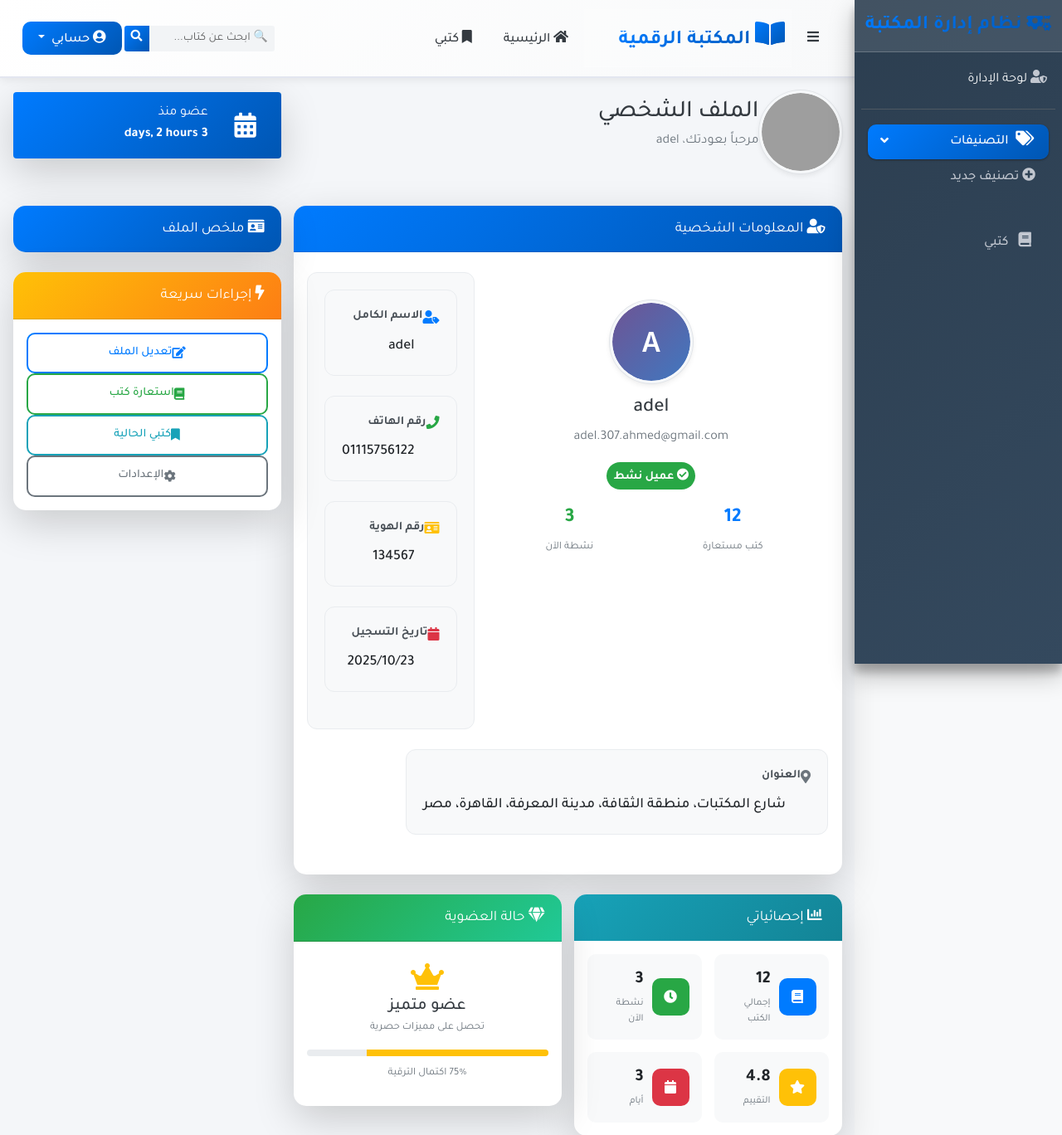
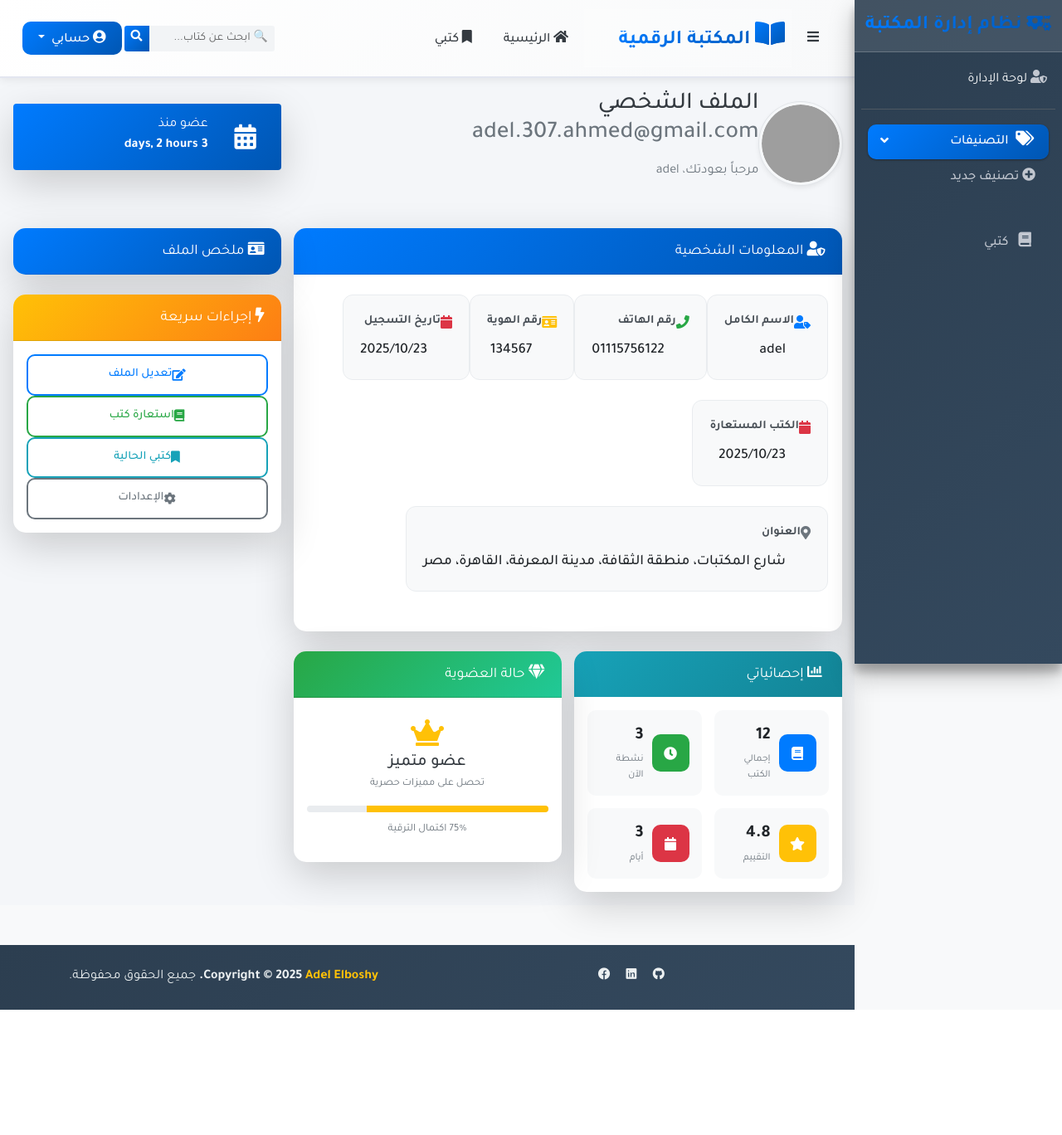
Before and after one commit to adel307/libraries_management_system, a Django app: a page that uses clint/templates/customer_profile.html in a window 1280 px wide. Shown: the top 1368 px of the page at 83% size. After the commit the page ends 1217 px from the top, so only its background shows below. Run offline with Django 4.2, Linux system fonts and the light colour scheme; data comes from the database, SQL or seed files in the repository; both versions use the stored data as it was after the commit; some libraries are stand-ins or nearby versions; grey boxes are pictures that could not be loaded.

Commit message:
new updates

```diff
--- a/clint/models.py
+++ b/clint/models.py
@@ -1,4 +1,5 @@
 from django.db import models
+from my_books.models import *
 
 # Create your models here.
 
@@ -10,6 +11,7 @@ class Customer(models.Model):
     phone = models.CharField(max_length=15, verbose_name="رقم الهاتف")
     address = models.TextField(verbose_name="العنوان")
     national_id = models.CharField(max_length=20, unique=True, verbose_name="رقم الهوية الوطنية")
+    my_books = models.ManyToManyField(Book,blank=True)
 
     # معلومات إضافية
     date_of_birth = models.DateField(blank=True, null=True, verbose_name="تاريخ الميلاد")
@@ -18,6 +20,7 @@ class Customer(models.Model):
     # التواريخ
     created_at = models.DateTimeField(auto_now_add=True, verbose_name="تاريخ التسجيل")
     updated_at = models.DateTimeField(auto_now=True, verbose_name="تاريخ التحديث")
+
 
     class Meta:
         verbose_name = "عميل"
--- a/clint/templates/customer_profile.html
+++ b/clint/templates/customer_profile.html
@@ -33,8 +33,10 @@
                             <div>
                                 <h1 class="m-0 text-dark">
                                     الملف الشخصي
+                                    <p class="text-muted mb-3">{{ customer.email }}</p>
                                 </h1>
                                 <p class="text-muted mt-1">مرحباً بعودتك، {{ customer.name }}</p>
+
                             </div>
                         </div>
                     </div>
@@ -67,19 +69,10 @@
                             <div class="card-body p-4">
                                 <div class="row">
 
-                                    <div class="card-body p-4 text-center ">
-                                        <div class="profile-summary">
-                                            <div class="avatar-container mb-3">
-                                                <div class="github-style-avatar">
-                                                    <div class="avatar-placeholder">
-                                                        <span class="avatar-initials">
-                                                            {{ customer.name|first|default:"U" }}
-                                                        </span>
-                                                    </div>
-                                                </div>
-                                            </div>
-                                            <h4 class="text-dark mb-2">{{ customer.name }}</h4>
-                                            <p class="text-muted mb-3">{{ customer.email }}</p>
+                                    <!-- <div class="profile-summary">
+
+
+
                                             <div class="status-badge mb-3">
                                                 <span class="badge bg-success rounded-pill p-2">
                                                     <i class="fas fa-check-circle me-1"></i>
@@ -90,18 +83,13 @@
                                                 <div class="row text-center">
                                                     <div class="col-6">
                                                         <div class="stat-number text-primary">12</div>
-                                                        <div class="stat-label text-muted">كتب مستعارة</div>
+                                                        <div class="stat-label text-muted"></div>
                                                     </div>
-                                                    <div class="col-6">
-                                                        <div class="stat-number text-success">3</div>
-                                                        <div class="stat-label text-muted">نشطة الآن</div>
+
                                                 </div>
                                             </div>
                                         </div>
-                                        </div>
-                                    </div>
-
-                                    <div class="info-card mb-4">
+                                    </div> -->
 
                                     <div class="info-card mb-4">
                                         <div class="info-header">
@@ -143,6 +131,14 @@
                                         </div>
                                     </div>
 
+                                    <div class="info-card mb-4">
+                                        <div class="info-header">
+                                            <i class="fas fa-calendar text-danger me-2"></i>
+                                            <span class="info-title"> الكتب المستعارة </span>
+                                        </div>
+                                        <div class="info-content">
+                                            {{ customer.created_at|date:"Y/m/d" }}
+                                        </div>
                                     </div>
 
                                     <div class="info-card mb-4">
--- a/main_app/templates/index.html
+++ b/main_app/templates/index.html
@@ -105,7 +105,7 @@
                                         </div>
 
                                         <!-- Action Dropdown -->
-                                        <div class="action-dropdown">
+                                        <!-- <div class="action-dropdown">
                                             <div class="dropdown">
                                                 <button class="btn btn-action dropdown-toggle"
                                                         type="button" data-bs-toggle="dropdown"
@@ -141,7 +141,7 @@
                                                     </li>
                                                 </ul>
                                             </div>
-                                        </div>
+                                        </div> -->
                                     </div>
 
                                     <!-- Book Content -->
```
Also changed, not shown: clint/migrations/0003_customer_my_books.py (added), db.sqlite3. Lines whose indentation alone changed are shown as unchanged.
